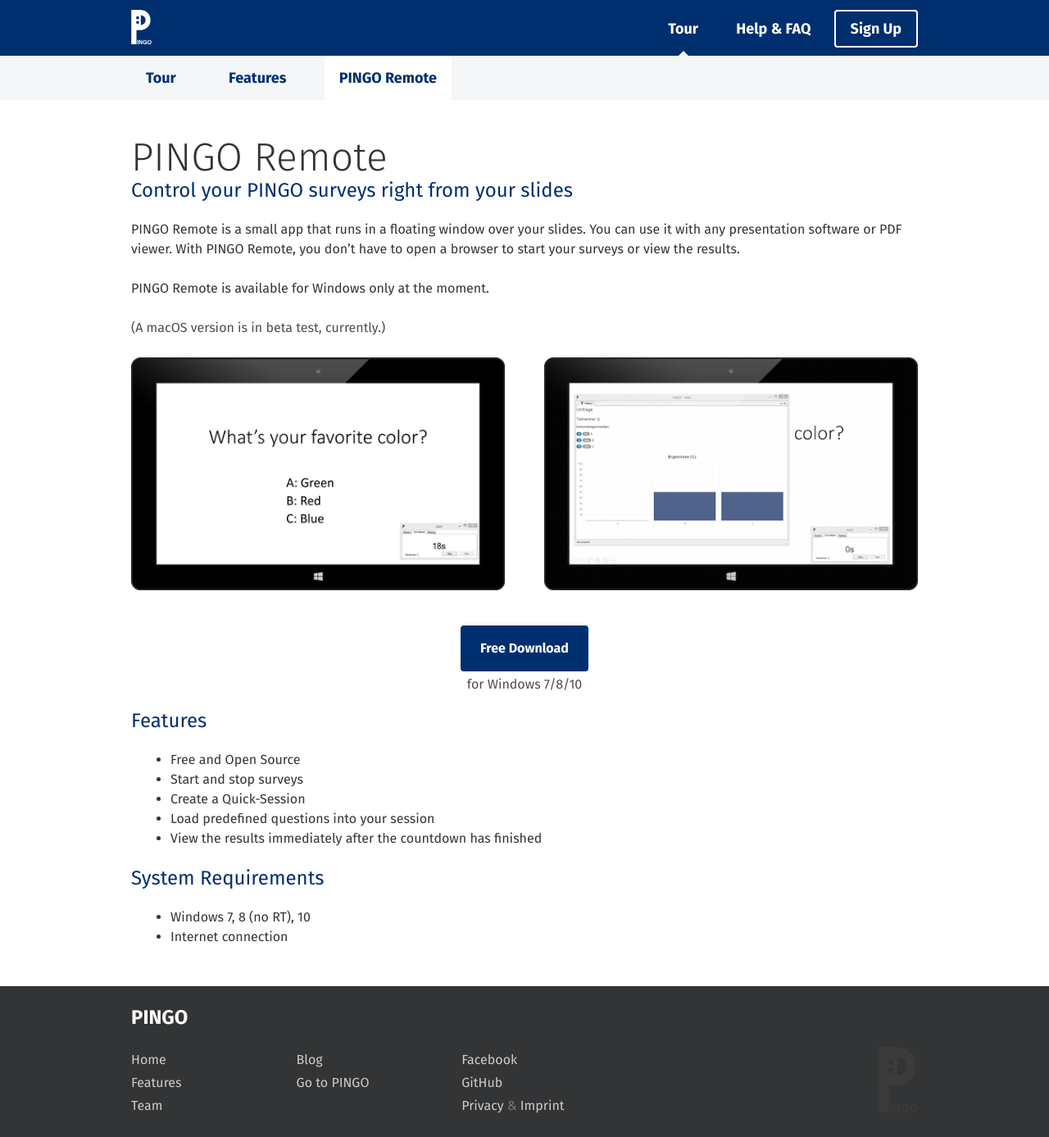
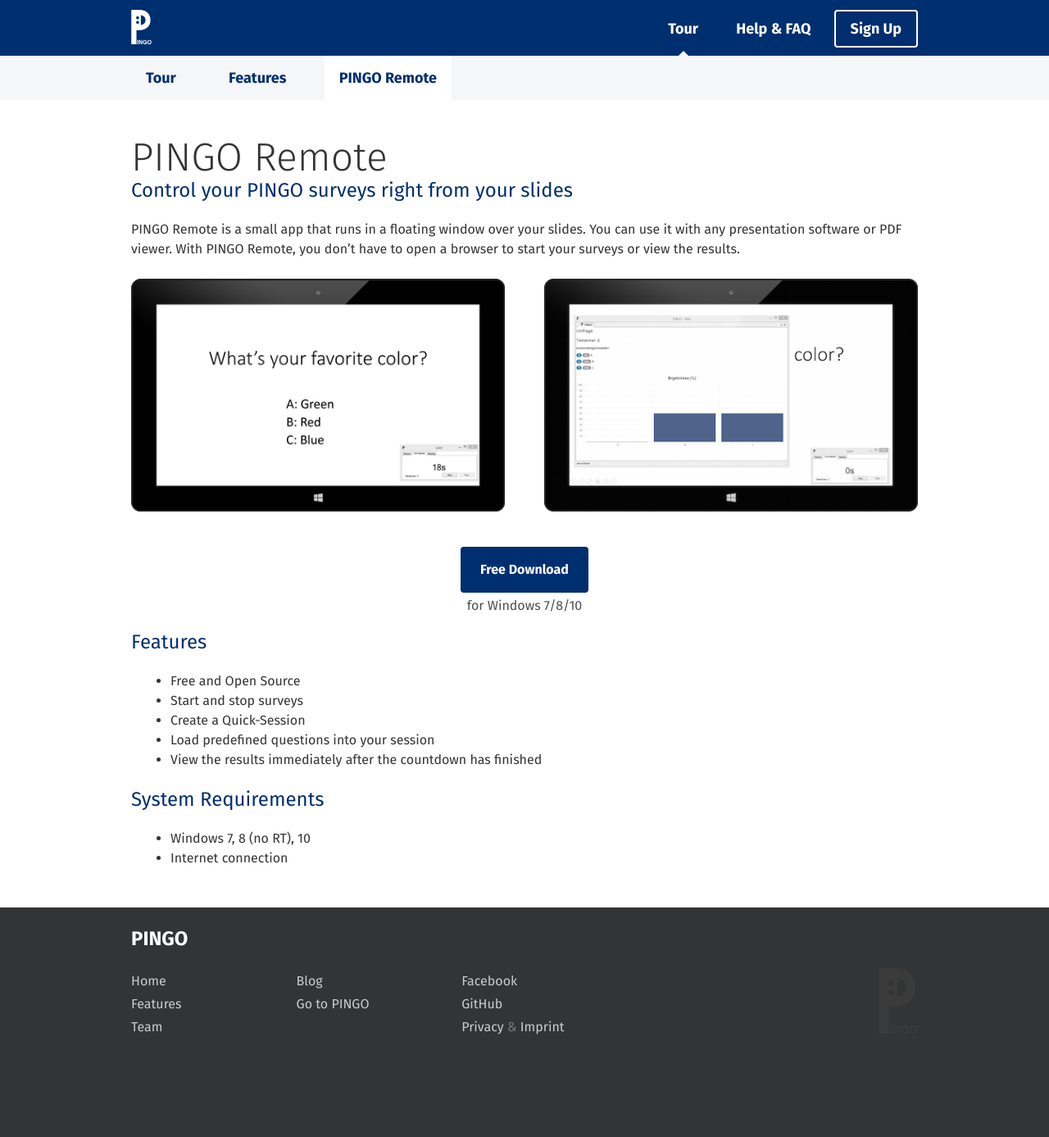
Before and after one commit to PingoUPB/pingoupb.github.io, a Jekyll site: the page built from en/powerpoint-remote/index.html, in a window 1280 px wide and 1387 px high. Shown: the whole window at 82% size. Built offline with Jekyll 4.4.1, drawn with Linux system fonts in a browser that asks for light colours; nearby versions of some CDN libraries.

Commit message:
Update index.html

```diff
--- a/en/powerpoint-remote/index.html
+++ b/en/powerpoint-remote/index.html
@@ -9,9 +9,10 @@
 
 <p>PINGO Remote is a small app that runs in a floating window over your slides. You can use it with any presentation software or PDF viewer. With PINGO Remote, you don’t have to open a browser to start your surveys or view the results.</p>
 
+<!--
 <p>PINGO Remote is available for Windows only at the moment.</p>
 <p class="muted">(A macOS version is in beta test, currently.)</p>
-
+-->
 <div class="grid">
 	<figure class="grid__item one-half portable--one-whole align--center">
 		<img src="/assets/img/remote-question.png" alt="PINGO Remote results view">
@@ -22,7 +23,7 @@
 </div>
 
 <div class="download-container">
-	<p><a class="button button--primary" href="https://blogs.uni-paderborn.de/pingo/downloads/pingo-remote-windows/" title="Download PINGO Remote">Free Download</a><p>
+	<p><a class="button button--primary" href="https://blog.coactum.de/en/downloads-2/" title="Download PINGO Remote">Free Download</a><p>
 	<p class="muted">for Windows 7/8/10</p>
 </div>
 
```
